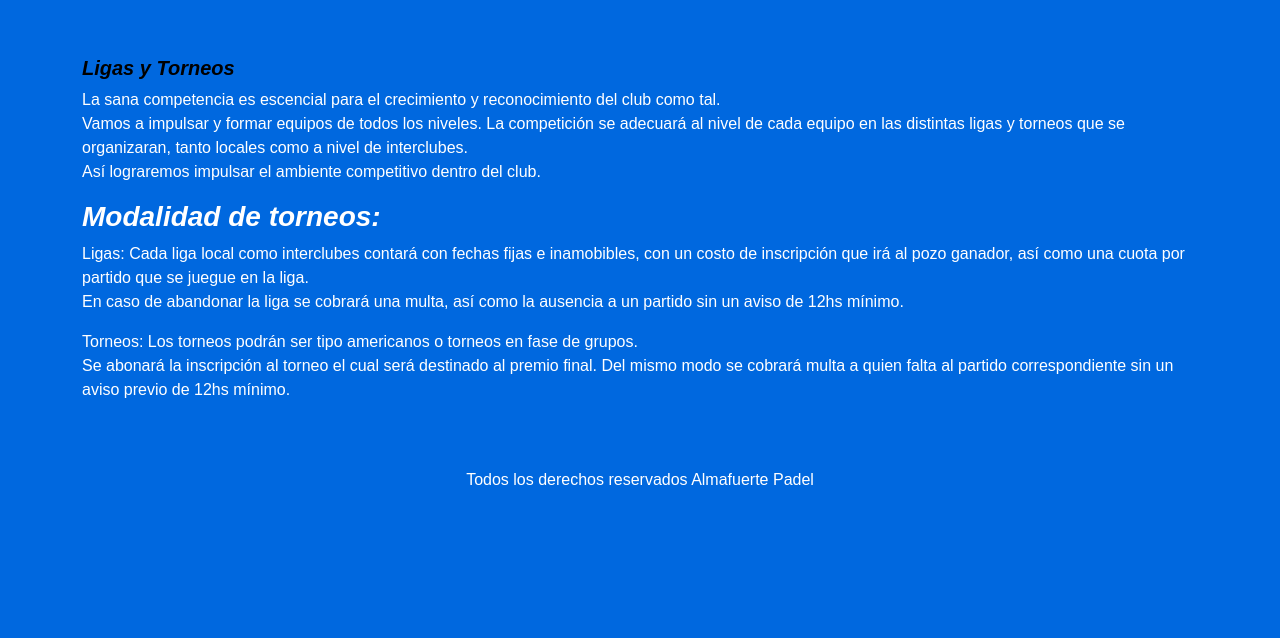
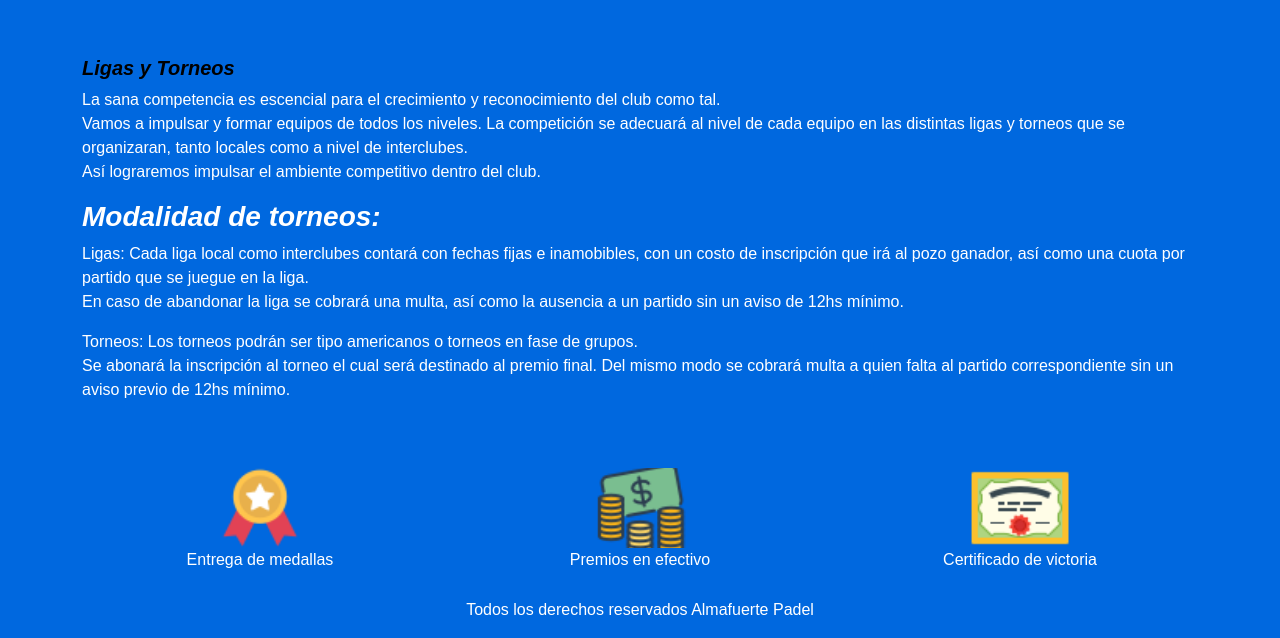
Before and after one commit to ArielVazquez938/AlmafuerteVazquez, a website: page pages/eventos/torneos.html in a window 1280 px wide. Shown: the part 674-1312 px from the top of the page. Before the commit the page ends 1182 px from the top, so only its background shows below. Drawn offline with nearby package versions, Linux system fonts and the light colour scheme.

Commit message:
se agrego contenido a torneos

```diff
--- a/pages/eventos/torneos.html
+++ b/pages/eventos/torneos.html
@@ -90,6 +90,23 @@
     </div>
 </main>
 
+<div class="container">
+  <div class="row">
+    <div class="col-4 d-flex flex-column justify-content-center align-items-center">
+      <img src="../../assets/medalla.png" alt="medalla" class="torneo-iconos">
+      <p>Entrega de medallas</p>
+    </div>
+    <div class="col-4 d-flex flex-column justify-content-center align-items-center">
+      <img src="../../assets/dinero.png" alt="medalla" class="torneo-iconos">
+      <p>Premios en efectivo</p>
+    </div>
+    <div class="col-4 d-flex flex-column justify-content-center align-items-center">
+      <img src="../../assets/certificado.png" alt="medalla" class="torneo-iconos">
+      <p>Certificado de victoria</p>
+    </div>
+  </div>
+</div>
+
 <footer class="container">
     <div class="row text-center">
         <p>Todos los derechos reservados Almafuerte Padel</p>
--- /dev/null
+++ b/scss/_iconos.scss
@@ -0,0 +1,4 @@
+.torneo-iconos {
+    width: 100px;
+    height: 80px;
+}
--- a/scss/style.scss
+++ b/scss/style.scss
@@ -7,3 +7,4 @@
 @import './formulario';
 @import './tarifas';
 @import './mapa';
+@import './iconos';
```
Also changed, not shown: pages/escuela.html (+1 -1 lines), assets/certificado.png (added), assets/dinero.png (added), assets/medalla.png (added), css/style.css.
